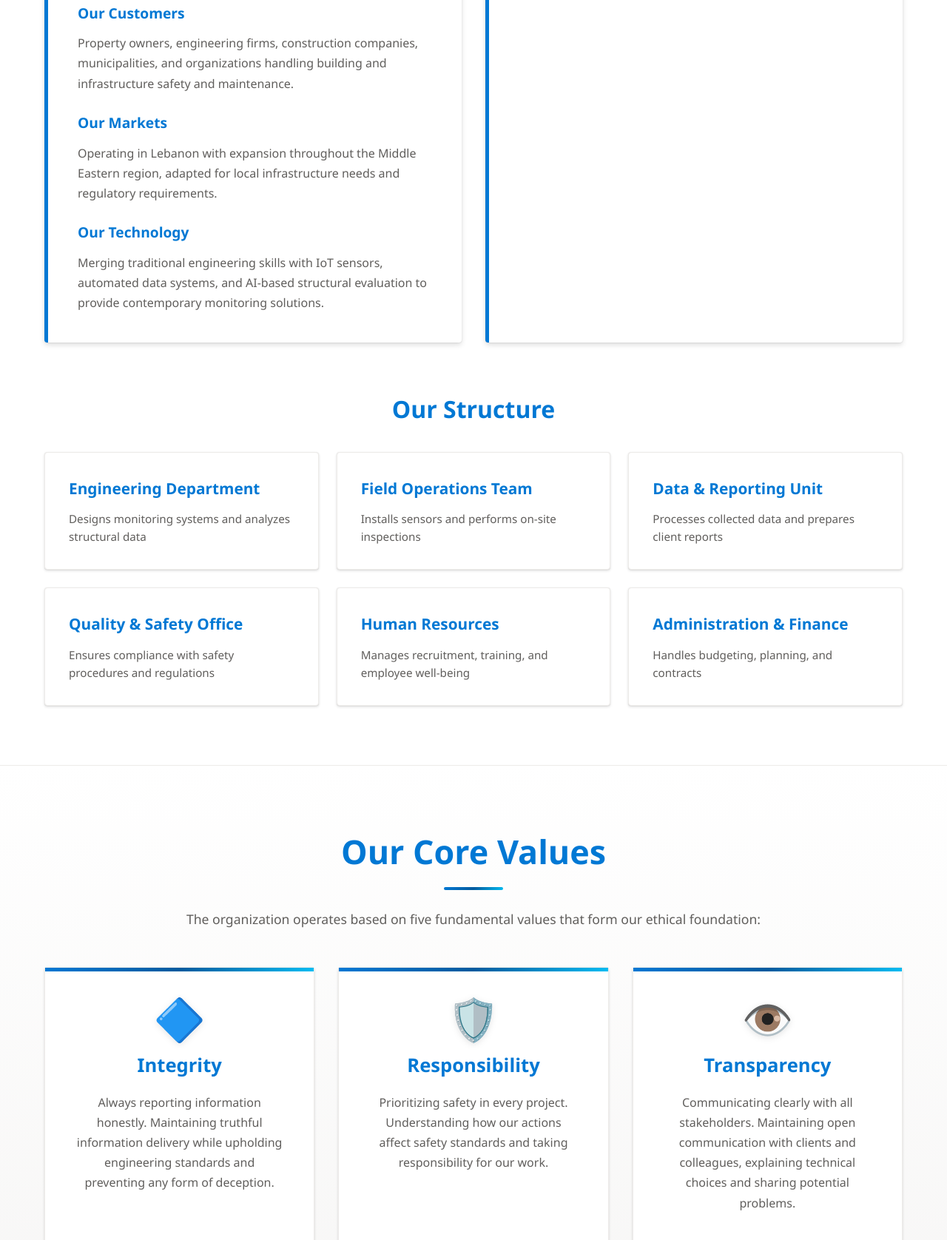
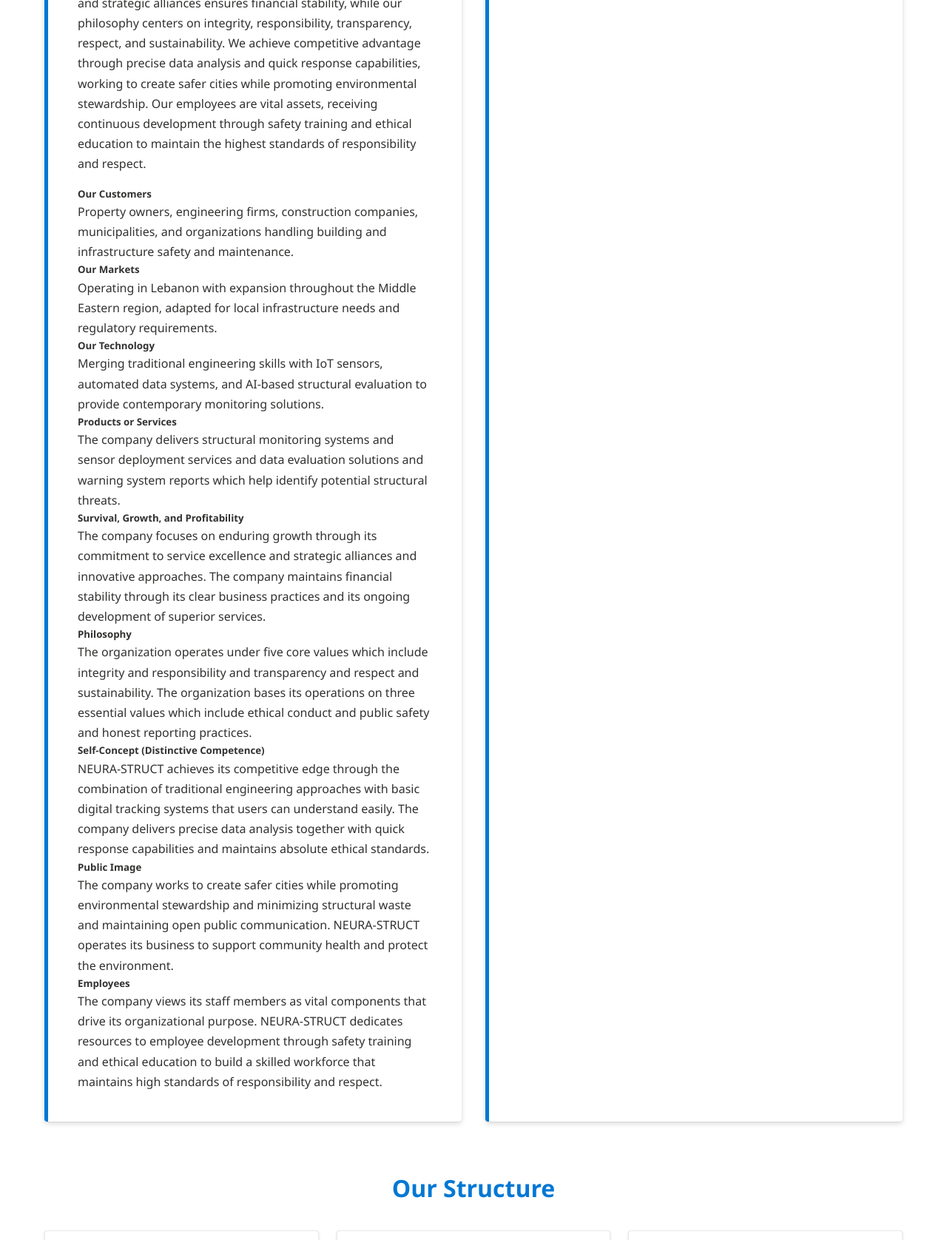
Before and after one commit to Alain-04/WEB_Ethics, a plain HTML site: page index.html in a window 1280 px wide. Shown: the part 1200-2876 px from the top of the page at 74% size. Drawn offline with Linux system fonts and the light colour scheme.

```diff
--- a/index.html
+++ b/index.html
@@ -45,19 +45,45 @@
                 <div class="mission-vision">
                     <article class="card">
                         <h3>Our Mission</h3>
-                    <p>NEURA-STRUCT is dedicated to identifying structural issues at their onset, enabling clients to prevent accidents, reduce maintenance costs, and extend the lifespan of their building assets. We deliver structural monitoring systems, sensor deployment services, data evaluation solutions, and warning system reports that identify potential structural threats.</p>
-                    <div class="mission-details">
-                        <div class="mission-item">
-                            <h4>Our Customers</h4>
+                    <p>NEURA-STRUCT is dedicated to identifying structural issues at their onset, serving property owners, engineering firms, construction companies, and municipalities across Lebanon and the Middle East. We combine traditional engineering expertise with IoT sensors and AI-based evaluation to deliver structural monitoring systems, sensor deployment services, data evaluation solutions, and warning reports. Our commitment to enduring growth through service excellence and strategic alliances ensures financial stability, while our philosophy centers on integrity, responsibility, transparency, respect, and sustainability. We achieve competitive advantage through precise data analysis and quick response capabilities, working to create safer cities while promoting environmental stewardship. Our employees are vital assets, receiving continuous development through safety training and ethical education to maintain the highest standards of responsibility and respect.</p>
+                    <div class="mission-statements">
+                        <div class="mission-statements-scrollable">
+                            <div class="mission-statement-item">
+                                <h5>Our Customers</h5>
                                 <p>Property owners, engineering firms, construction companies, municipalities, and organizations handling building and infrastructure safety and maintenance.</p>
                             </div>
-                        <div class="mission-item">
-                            <h4>Our Markets</h4>
+                            <div class="mission-statement-item">
+                                <h5>Our Markets</h5>
                                 <p>Operating in Lebanon with expansion throughout the Middle Eastern region, adapted for local infrastructure needs and regulatory requirements.</p>
                             </div>
-                        <div class="mission-item">
-                            <h4>Our Technology</h4>
+                            <div class="mission-statement-item">
+                                <h5>Our Technology</h5>
                                 <p>Merging traditional engineering skills with IoT sensors, automated data systems, and AI-based structural evaluation to provide contemporary monitoring solutions.</p>
+                            </div>
+                            <div class="mission-statement-item">
+                                <h5>Products or Services</h5>
+                                <p>The company delivers structural monitoring systems and sensor deployment services and data evaluation solutions and warning system reports which help identify potential structural threats.</p>
+                            </div>
+                            <div class="mission-statement-item">
+                                <h5>Survival, Growth, and Profitability</h5>
+                                <p>The company focuses on enduring growth through its commitment to service excellence and strategic alliances and innovative approaches. The company maintains financial stability through its clear business practices and its ongoing development of superior services.</p>
+                            </div>
+                            <div class="mission-statement-item">
+                                <h5>Philosophy</h5>
+                                <p>The organization operates under five core values which include integrity and responsibility and transparency and respect and sustainability. The organization bases its operations on three essential values which include ethical conduct and public safety and honest reporting practices.</p>
+                            </div>
+                            <div class="mission-statement-item">
+                                <h5>Self-Concept (Distinctive Competence)</h5>
+                                <p>NEURA-STRUCT achieves its competitive edge through the combination of traditional engineering approaches with basic digital tracking systems that users can understand easily. The company delivers precise data analysis together with quick response capabilities and maintains absolute ethical standards.</p>
+                            </div>
+                            <div class="mission-statement-item">
+                                <h5>Public Image</h5>
+                                <p>The company works to create safer cities while promoting environmental stewardship and minimizing structural waste and maintaining open public communication. NEURA-STRUCT operates its business to support community health and protect the environment.</p>
+                            </div>
+                            <div class="mission-statement-item">
+                                <h5>Employees</h5>
+                                <p>The company views its staff members as vital components that drive its organizational purpose. NEURA-STRUCT dedicates resources to employee development through safety training and ethical education to build a skilled workforce that maintains high standards of responsibility and respect.</p>
+                            </div>
                         </div>
                     </div>
                     </article>
@@ -263,6 +289,10 @@
                     <p><strong>Financial Transparency:</strong> All financial documents including budgets and invoices need to contain accurate and honest information.</p>
                     </article>
 
+
+
+
+
                     <article id="ethics-whistleblowing" class="ethics-section">
                         <h3>Whistleblowing and Reporting</h3>
                         <p>Staff members who want to report unethical conduct can contact their manager, Human Resources, or the Ethics Committee through confidential channels. The company protects all staff members from any form of punishment when they report genuine concerns.</p>
```
Lines whose indentation alone changed are shown as unchanged.
